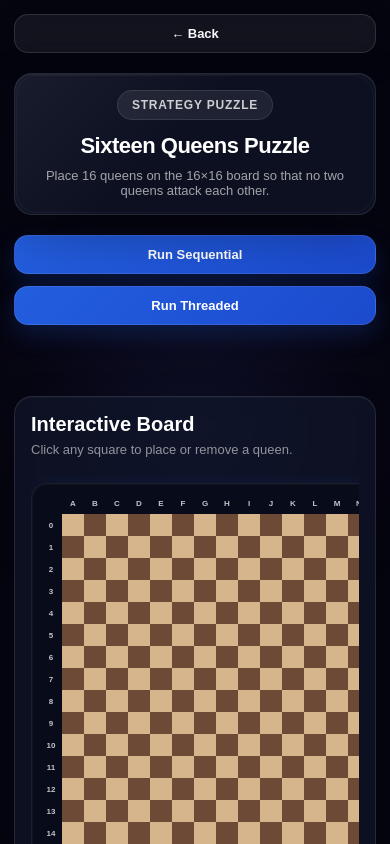
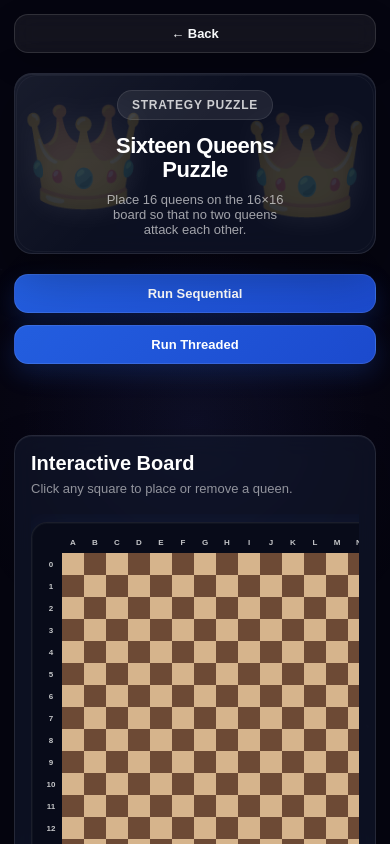
Before and after one commit to KaveeshaEkanayake/dsa-game-hub, a React (Vite) app in the folder frontend/: page /queens in a window 390 px wide. Shown: the top 844 px of the page. Built offline with nearby package versions, Linux system fonts and the light colour scheme; no server answers.

Commit message:
ui update

```diff
--- a/frontend/src/styles/Sixteen_queen_puzzle.css
+++ b/frontend/src/styles/Sixteen_queen_puzzle.css
@@ -1105,3 +1105,92 @@ body {
     padding: 11px 14px;
   }
 }
+
+/* SIDE QUEENS INSIDE TITLE BOX */
+.title-left {
+  position: relative;
+  z-index: 2;
+
+  /* give space so text doesn’t overlap queens */
+  padding-left: 140px;
+  padding-right: 140px;
+}
+
+.title-left::before,
+.title-left::after {
+  content: "👑";
+  position: absolute;
+  top: 50%;
+  transform: translateY(-50%);
+
+  /* 🔥 BIG + RESPONSIVE SIZE */
+  font-size: clamp(140px, 20vh, 240px);
+
+  line-height: 1;
+  font-weight: 900;
+
+  /* soft glass effect */
+  color: rgba(255, 255, 255, 0.10);
+  text-shadow: 0 0 30px rgba(255, 255, 255, 0.08);
+
+  pointer-events: none;
+  z-index: 1;
+
+  animation: titleQueenFloat 3.5s ease-in-out infinite;
+}
+
+/* left queen */
+.title-left::before {
+  left: -10px;
+}
+
+/* right queen */
+.title-left::after {
+  right: -10px;
+  animation-delay: 1.8s;
+}
+
+/* keep text above queens */
+.title-left .game-badge,
+.title-left h1,
+.title-left p {
+  position: relative;
+  z-index: 2;
+}
+
+/* subtle floating animation */
+@keyframes titleQueenFloat {
+  0%, 100% {
+    transform: translateY(-50%) translateY(0);
+  }
+  50% {
+    transform: translateY(-50%) translateY(-10px);
+  }
+}
+
+/* TABLET */
+@media (max-width: 900px) {
+  .title-left {
+    padding-left: 100px;
+    padding-right: 100px;
+  }
+
+  .title-left::before,
+  .title-left::after {
+    font-size: clamp(90px, 16vh, 160px);
+  }
+}
+
+/* MOBILE */
+@media (max-width: 520px) {
+  .title-left {
+    padding-left: 70px;
+    padding-right: 70px;
+  }
+
+  .title-left::before,
+  .title-left::after {
+    font-size: clamp(60px, 12vh, 100px);
+    color: rgba(255, 255, 255, 0.12);
+  }
+}
```
